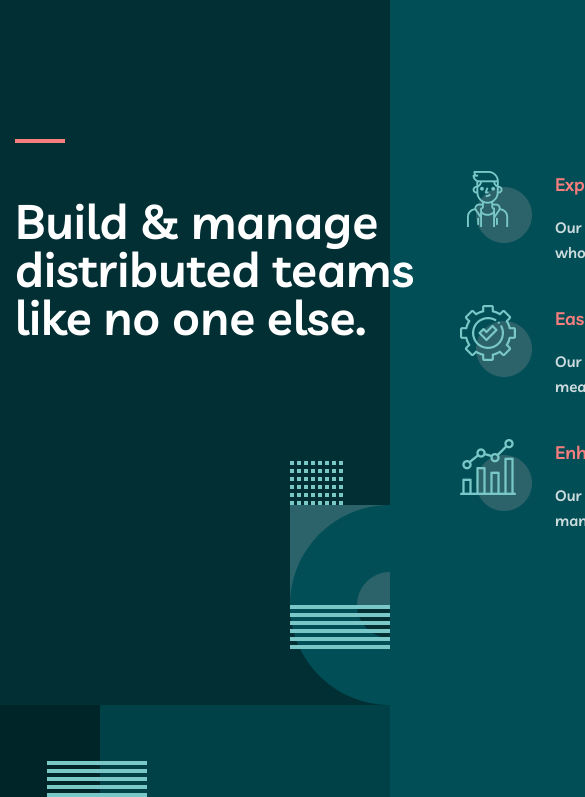
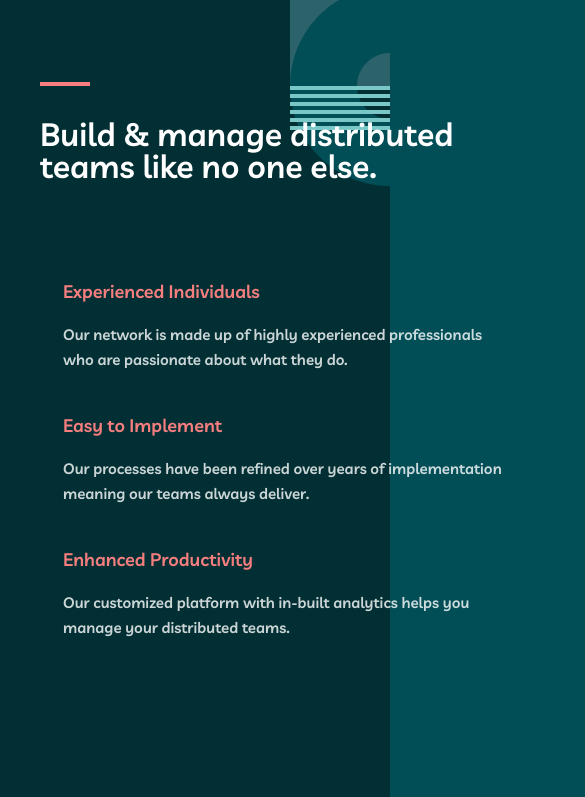
Before and after one commit to durdonausman/myteam, a website: page index.html in a window 390 px wide. Shown: the part 758-1555 px from the top of the page, 585 px wide, since content can reach past the window. Drawn offline with Linux system fonts and the light colour scheme.

Commit message:
responsive

```diff
--- a/sass/base/_base.scss
+++ b/sass/base/_base.scss
@@ -26,6 +26,11 @@ body {
   margin-right: auto;
   padding-left: 15px;
   padding-right: 15px;
+
+  @include respond(tab-port) {
+    padding-left: 4rem;
+    padding-right: 4rem;
+  }
 }
 
 .line {
@@ -36,6 +41,10 @@ body {
 
   &--green {
     background-color: $color-rapture-blue;
+
+    @include respond(tab-port) {
+      display: none;
+    }
   }
   &--coral {
     background-color: $color-light-coral;
@@ -51,6 +60,10 @@ body {
   background-position: bottom 0 left 0;
   padding: 7.6rem 0;
 
+  @include respond(tab-port) {
+    background-size: 20rem 10rem;
+  }
+
   & .container {
     display: flex;
     justify-content: space-around;
--- a/sass/base/_typography.scss
+++ b/sass/base/_typography.scss
@@ -20,4 +20,9 @@
   font-weight: bold;
   font-size: 4.8rem;
   line-height: 4.8rem;
+
+  @include respond(tab-port) {
+      font-size: 3.2rem;
+      line-height: 3.2rem;
+  }
 }
--- a/sass/layout/_footer.scss
+++ b/sass/layout/_footer.scss
@@ -7,6 +7,10 @@
     display: flex;
     justify-content: space-between;
 
+    @include respond(tab-port) {
+      flex-direction: column;
+    }
+
     & .list {
       margin-top: 2.6rem;
     }
@@ -14,6 +18,10 @@
 
   &__left {
     display: flex;
+
+    @include respond(tab-port) {
+      justify-content: space-between;
+    }
   }
 
   &__address {
@@ -26,13 +34,21 @@
     // margin-left: 12.5rem;
   }
 
-  // &__social {
-  //   margin-left: 29rem;
-  // }
+  &__social {
+    @include respond(tab-port) {
+      display: flex;
+      justify-content: space-between;
+      margin-top: 3.2rem;
+    }
+  }
 
   &__imgs {
     margin-left: 14rem;
     margin-bottom: 5rem;
+
+    @include respond(tab-port) {
+      margin: 0;
+    }
   }
 
   &__img {
--- a/sass/layout/_header.scss
+++ b/sass/layout/_header.scss
@@ -7,4 +7,10 @@
   background-repeat: no-repeat;
   background-size: 10rem 20rem, 35.8rem 10rem;
   background-position: 0 50%, right 16.5rem bottom 0%;
+
+  @include respond (tab-port) {
+    padding-top: 6.4rem;
+    background-image: none, url(../../images/hero-img-2.png);
+    background-position: center bottom;
+  }
 }
--- a/sass/pages/_home.scss
+++ b/sass/pages/_home.scss
@@ -4,6 +4,12 @@
     display: flex;
     align-items: center;
     justify-content: space-between;
+
+    @include respond(tab-port) {
+      flex-direction: column;
+      text-align: center;
+      justify-content: center;
+    }
   }
 
   &__heading {
@@ -12,6 +18,13 @@
     font-size: 10rem;
     line-height: 10rem;
     color: $color-white;
+
+    @include respond(tab-port) {
+      width: 50rem;
+      font-size: 6.4rem;
+      line-height: 5.6rem;
+      margin-bottom: 0;
+    }
 
     &--talent {
       color: $color-light-coral;
@@ -24,6 +37,12 @@
     font-size: 1.8rem;
     line-height: 2.8rem;
     margin-top: 7rem;
+
+    @include respond(tab-port) {
+      margin-top: 0;
+      margin-top: 2.4rem;
+      width: 54.7rem;
+    }
   }
 }
 
@@ -35,12 +54,21 @@
   background-size: 10rem 24.4rem;
   background-position: right 0 bottom 0;
 
+  @include respond(tab-port) {
+    background-position: right 0 top 0;
+  }
+
   padding-top: 14rem;
   padding-bottom: 14rem;
 
   & .container {
     display: flex;
     justify-content: space-between;
+
+    @include respond(tab-port) {
+      justify-content: center;
+      flex-direction: column;
+    }
   }
 
   // &__main {
@@ -52,6 +80,14 @@
   &__heading {
     width: 44.5rem;
     margin-top: 5.4rem;
+
+    @include respond(tab-port) {
+      width: 44.5rem;
+      font-size: 3.2rem;
+      line-height: 3.2rem;
+      margin-top: 3.2rem;
+      margin-bottom: 6.4rem;
+    }
   }
 }
 
@@ -118,6 +154,12 @@
     width: 93.2rem;
     text-align: center;
 
+    @include respond(tab-port) {
+      font-size: 3.2rem;
+      line-height: 3.2rem;
+      width: 47rem;
+    }
+
     &--green {
       color: $color-rapture-blue;
     }
@@ -128,10 +170,20 @@
     display: flex;
     justify-content: space-between;
 
+    @include respond(tab-port) {
+      justify-content: center;
+      align-items: center;
+      flex-direction: column;
+    }
+
     &-article {
       display: flex;
       flex-direction: column;
       align-items: center;
+
+      @include respond(tab-port) {
+        margin-bottom: 4.6rem;
+      }
 
       &::before {
         @include baImages(67px, 56px, "../images/article-img-1.png");
```
Also changed, not shown: css/style.css, images/telegram.png (added).
